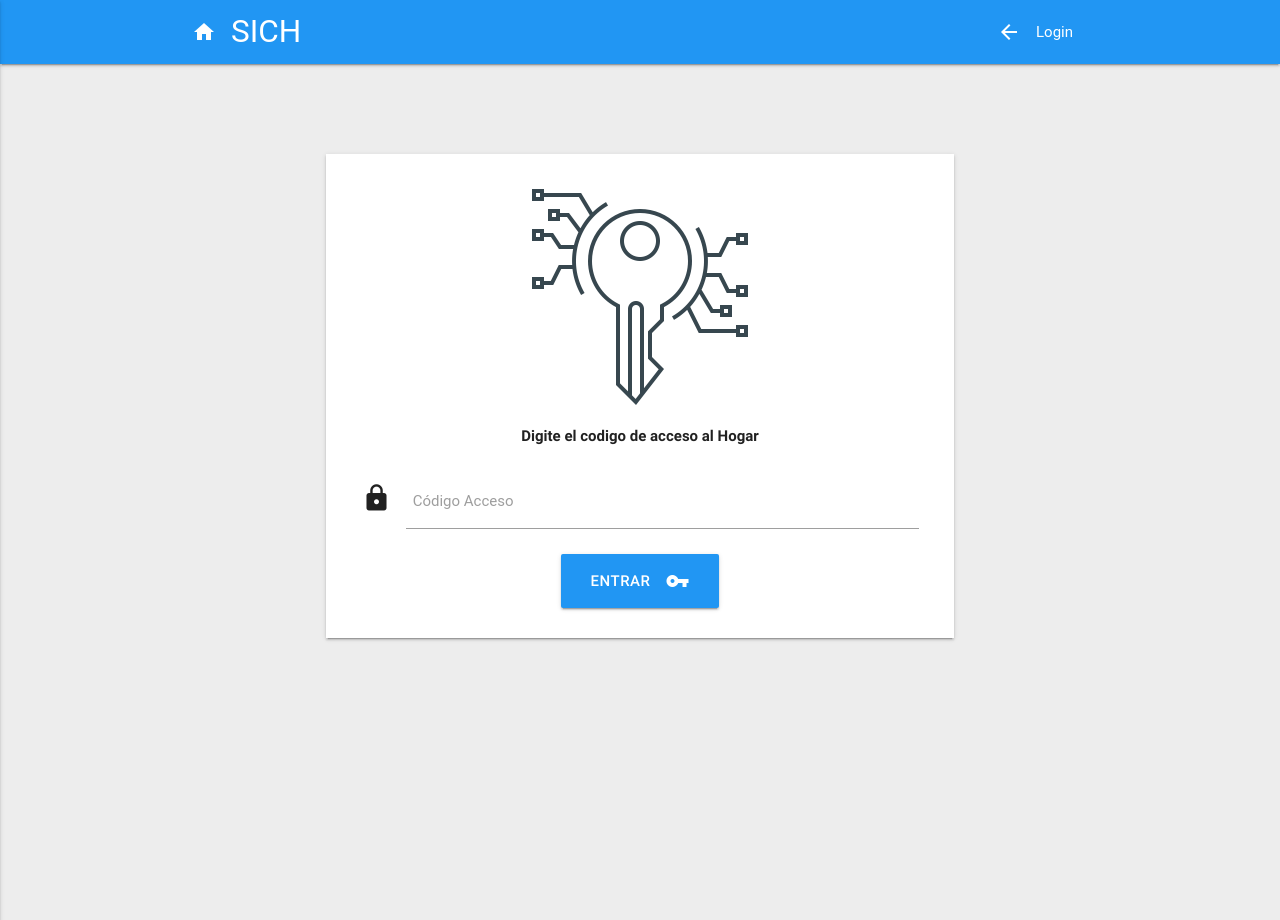
After one commit to CarlosMarcel/SICH, a PHP site: page /app_core/views/accesoHogar.php in a window 1280 px wide. The commit adds this page. Run offline with PHP 8.4, Linux system fonts and the light colour scheme; some web fonts are replaced.

Commit message:
8
login acceso

```diff
--- /dev/null
+++ b/app_core/views/accesoHogar.php
@@ -0,0 +1,84 @@
+<?php
+require_once("../../global.php"); //ARCHIVO BÁSICO GLOBAL DE CONFIGURACIÓN
+ //$ctr_Login = new ctr_Login(); //variable del Controlador
+
+  /*if(isset($_POST['btn_logout'])){
+      $ctr_Login->btn_logout_click();
+  }
+*/
+  ?>
+<?php
+    echo "<script src='".__JS_PATH."jquery-3.2.1.min.js' type='text/javascript'></script>"."\n";
+    echo "<script src='".__JS_PATH."materialize.min.js' type='text/javascript'></script>"."\n";
+    echo "<script src='".__JS_PATH."funciones.js' type='text/javascript'></script>"."\n";
+    echo "<link type='text/css' href='" . __CSS_PATH . "materialize.css' rel='stylesheet' media='screen' />"."\n";
+    echo "<link type='text/css' href='" . __CSS_PATH . "style.css' rel='stylesheet' media='screen' />"."\n";
+    ?>
+<main>
+    <link href="http://fonts.googleapis.com/icon?family=Material+Icons" rel="stylesheet">
+    <meta name="viewport" content="width=device-width, initial-scale=1.0"/>
+
+    <nav>
+        <div class="nav-wrapper blue">
+            <a href="#" data-activates="mobile-demo" class="button-collapse"><i class="material-icons">menu</i></a>
+            <div class="container">
+                <div class="col s12 m12 l12">
+                    <a href="#!" class="brand-logo"><i class="material-icons left">home</i>SICH</a>
+                    <ul class="right hide-on-med-and-down">
+                        <li><a href="app_core/views/login.php" id="btn_consulta" name="btn_consulta"><i class="material-icons left">arrow_back</i>Login</a></li>
+                    </ul>
+                    <ul class="side-nav" id="mobile-demo">
+                        <li><a href="app_core/views/login.php" id="btn_consulta" name="btn_consulta"><i class="material-icons left">arrow_back</i>Login</a></li>
+                    </ul>
+                </div>
+            </div>
+        </div>
+    </nav>
+
+    <div class="container">
+      <div class="row">
+        <div class="col s12 m12 l12">
+          <div class="container">
+            <div class="widget-box z-depth-1" style="    margin-top: 60px;">
+                <div class="center" id="logo_una"><img src="app_design/img/pin.png" alt="" id="imagenlogo" ">
+
+                </div>
+                <b class="center">Digite el codigo de acceso al Hogar</b>
+                <div>
+
+                  <div class="row">
+                    <form class="col s12" name="frm_login" method="post">
+                      <div class="row">
+
+                      <div class="input-field col s12">
+                        <i class="material-icons prefix">https</i>
+                        <input type="password" id="txt_pssw" name="txt_pssw" class="validate" required="">
+                        <label for="txt_pssw">Código Acceso</label>
+                    </div>
+                    <div class="center">
+                        <button class="btn-large waves-effect waves light blue" name="btn_login" id="btn_login" type="submit">Entrar<i class="material-icons right">vpn_key</i></button>
+                    </div>
+
+                </div>
+            </form>
+        </div>
+    </div>
+</div>
+</div>
+</div>
+</div>
+</div>
+</main>
+
+ <script type="text/javascript">
+      $(document).ready(function(){
+        $(".button-collapse").sideNav();
+      });
+      $('.datepicker').pickadate({
+      selectMonths: true, // Creates a dropdown to control month
+      selectYears: 15 // Creates a dropdown of 15 years to control year
+    });
+  </script>
+<?php
+
+?>
--- a/app_core/views/login.php
+++ b/app_core/views/login.php
@@ -13,10 +13,10 @@ $ctr_Login=new ctr_Login();
                 <div class="col s12 m12 l12">
                     <a href="#!" class="brand-logo"><i class="material-icons left">home</i>SICH</a>
                     <ul class="right hide-on-med-and-down">
-                        <li><a href="app_core/views/consultarHorasEstudiante.php" id="btn_consulta" name="btn_consulta"><i class="material-icons left">date_range</i>Ver mis horas</a></li>
+                        <li><a href="app_core/views/accesoHogar.php" id="btn_consulta" name="btn_consulta"><i class="material-icons left">date_range</i>Ver mis horas</a></li>
                     </ul>
                     <ul class="side-nav" id="mobile-demo">
-                        <li><a href="app_core/views/consultarHorasEstudiante.php" id="btn_consulta" name="btn_consulta"><i class="material-icons left">date_range</i>Ver mis horas</a></li>
+                        <li><a href="app_core/views/accesoHogar.php" id="btn_consulta" name="btn_consulta"><i class="material-icons left">date_range</i>Ver mis horas</a></li>
                     </ul>
                 </div>
             </div>
--- a/app_design/css/style.css
+++ b/app_design/css/style.css
@@ -126,10 +126,6 @@ footer{
 	color: #000;
 }
 
-#tutor_cedula{
-	display: none;
-}
-
 #user_cedula{
 	display: none;
 }
```
Also changed, not shown: app_design/img/pin.png (added).
